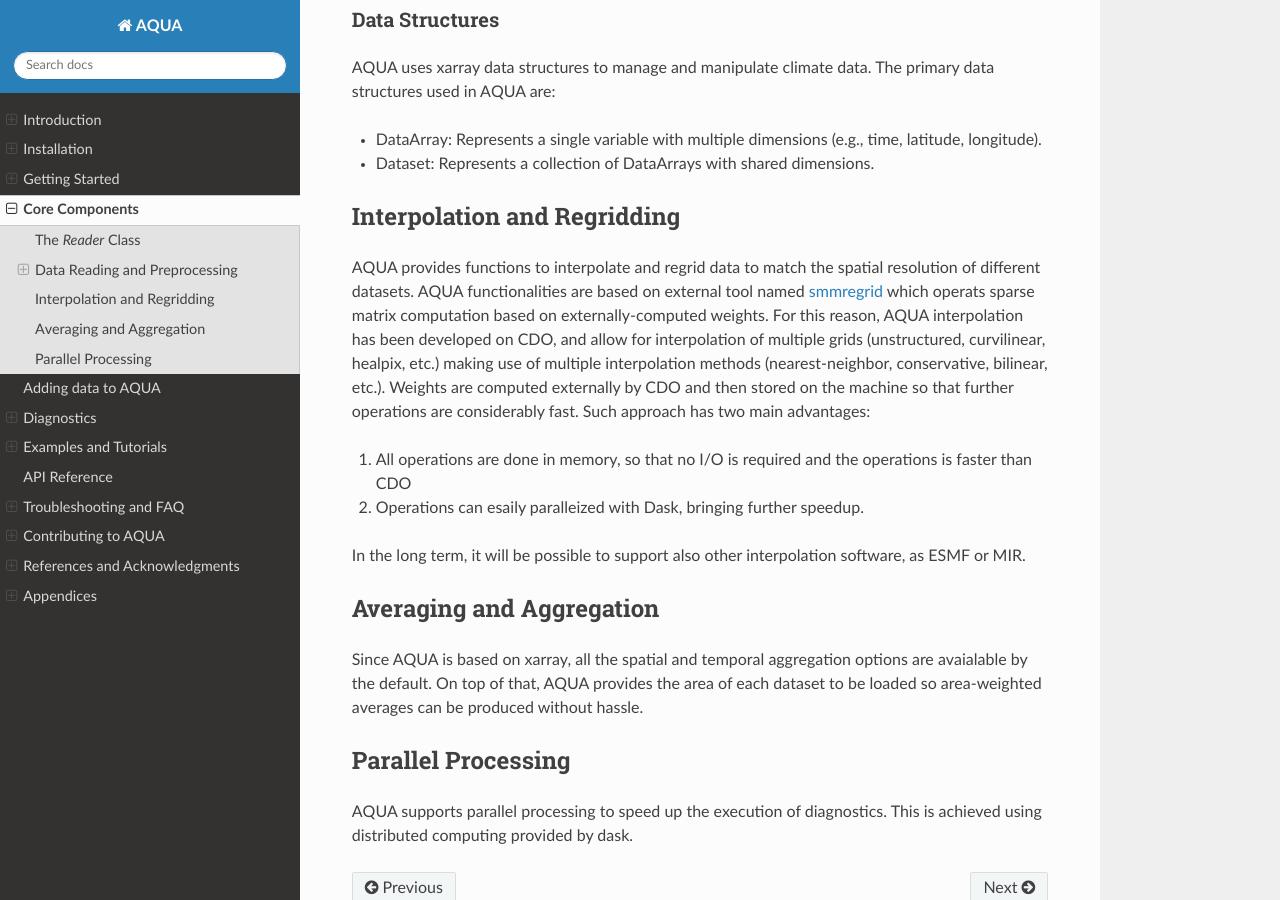
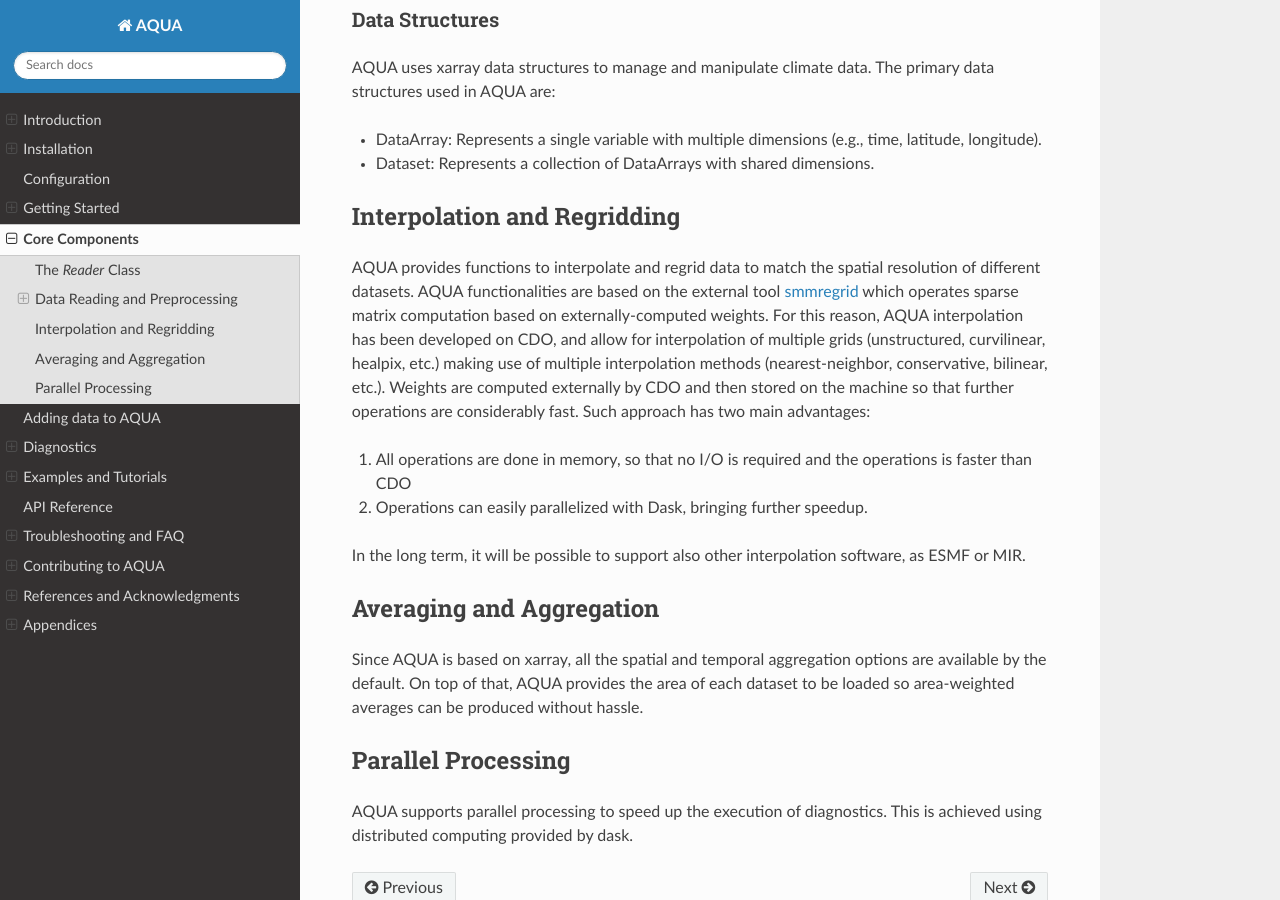
Before and after one commit to Predictia/AQUA, a Sphinx documentation site: the page built from docs/sphinx/source/core_components.rst, in a window 1280 px wide and 900 px high, scrolled down 652 px. Built offline with Sphinx 7.4.7 and the Read the Docs theme 2.0.0, drawn with Linux system fonts in a browser that asks for light colours; some of the changed text lies outside the part shown.

Commit message:
fix typo and add configuration

```diff
--- a/docs/sphinx/source/core_components.rst
+++ b/docs/sphinx/source/core_components.rst
@@ -34,20 +34,20 @@ Interpolation and Regridding
 ----------------------------
 
 AQUA provides functions to interpolate and regrid data to match the spatial resolution of different datasets.
-AQUA functionalities are based on external tool named `smmregrid <https://intake.readthedocs.io/en/stable/>`_  which operats sparse matrix computation based on externally-computed weights.
+AQUA functionalities are based on the external tool  `smmregrid <https://intake.readthedocs.io/en/stable/>`_  which operates sparse matrix computation based on externally-computed weights.
 For this reason, AQUA interpolation has been developed on CDO, and allow for interpolation of multiple grids (unstructured, curvilinear, healpix, etc.) making use of multiple
 interpolation methods (nearest-neighbor, conservative, bilinear, etc.).
 Weights are computed externally by CDO and then stored on the machine so that further operations are considerably fast. Such approach has two main advantages:
 
 1. All operations are done in memory, so that no I/O is required and the operations is faster than CDO
-2. Operations can esaily paralleized with Dask, bringing further speedup.
+2. Operations can easily parallelized with Dask, bringing further speedup.
 
 In the long term, it will be possible to support also other interpolation software, as ESMF or MIR.
 
 Averaging and Aggregation
 -------------------------
 
-Since AQUA is based on xarray, all the spatial and temporal aggregation options are avaialable by the default.
+Since AQUA is based on xarray, all the spatial and temporal aggregation options are available by the default.
 On top of that, AQUA provides the area of each dataset to be loaded so area-weighted averages can be produced without hassle.
 
 Parallel Processing
--- a/docs/sphinx/source/examples_tutorials.rst
+++ b/docs/sphinx/source/examples_tutorials.rst
@@ -5,7 +5,7 @@ Jupyter Notebooks for Various Use Cases
 ---------------------------------------
 
 AQUA provides a collection of Jupyter notebooks to help users explore and understand its capabilities, which are stored in `notebooks/reader` folder, and
-inclues a range of use cases, from basic examples to advanced applications. Some example notebooks include:
+includes a range of use cases, from basic examples to advanced applications. Some example notebooks include:
 
 1. `Introduction and main features <https://github.com/oloapinivad/AQUA/blob/main/notebooks/reader/main.ipynb>`_
 2. `Regridding <https://github.com/oloapinivad/AQUA/blob/main/notebooks/reader/regrid.ipynb>`_
--- a/docs/sphinx/source/index.rst
+++ b/docs/sphinx/source/index.rst
@@ -11,6 +11,7 @@ Welcome to AQUA's documentation!
 
    introduction
    installation
+   configuration
    getting_started
    core_components
    adding_data
```
Also changed, not shown: other parts of docs/sphinx/source/core_components.rst (+1 -1 lines), docs/sphinx/source/configuration.rst (added, +7 -0 lines).
